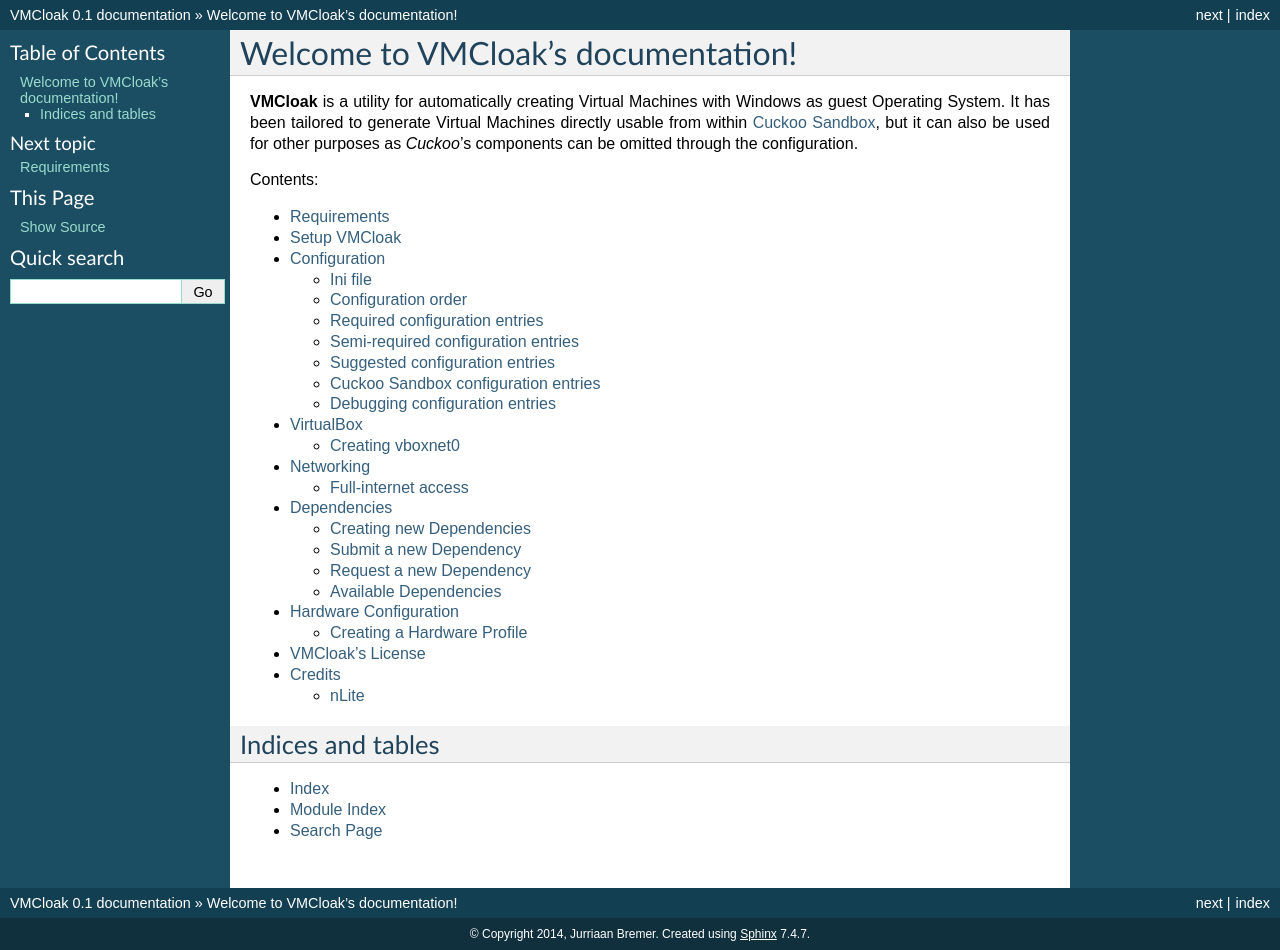
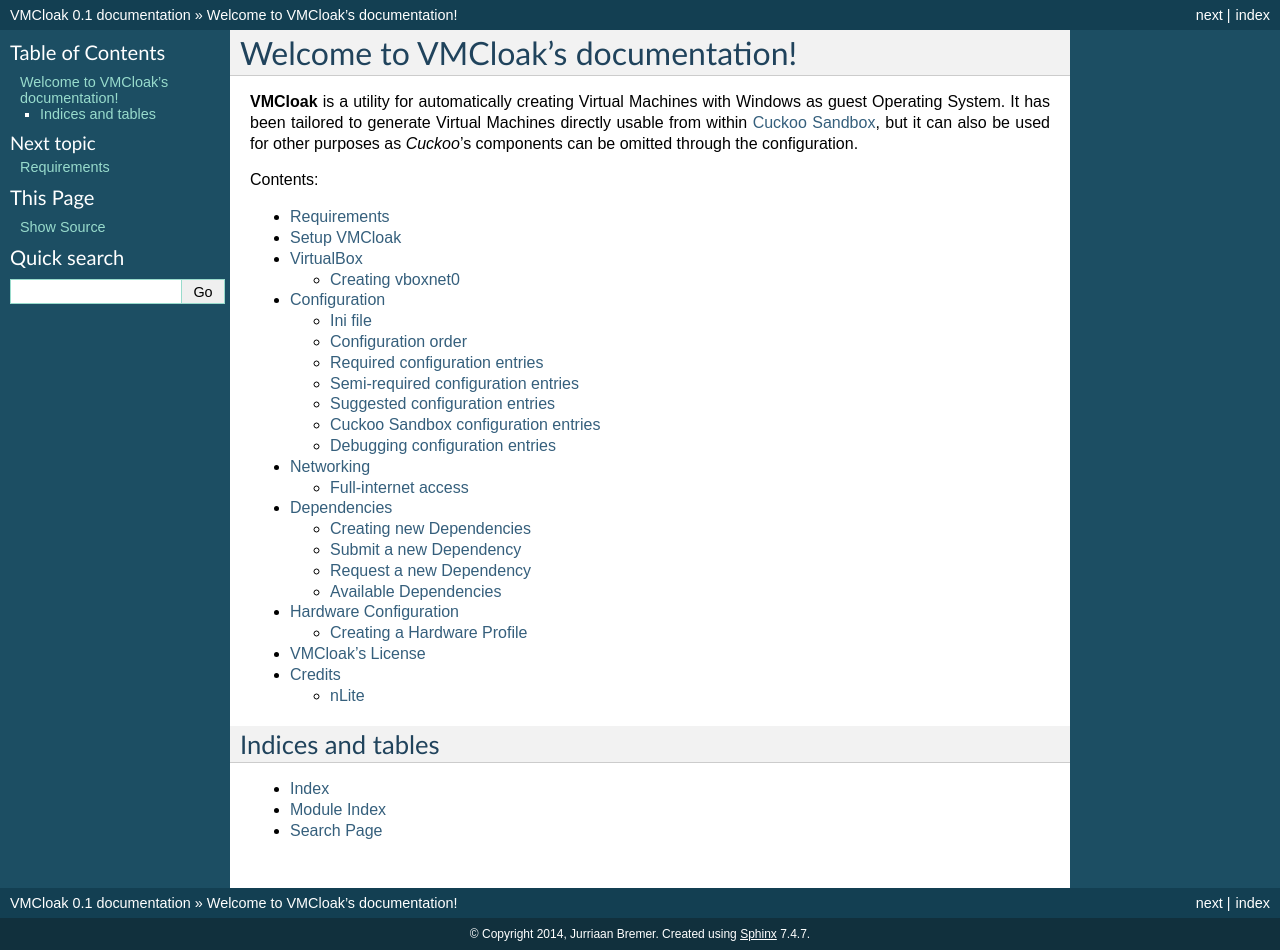
Before and after one commit to hatching/vmcloak, a Sphinx documentation site: the page built from docs/index.rst, in a window 1280 px wide. Built offline with Sphinx 7.4.7, drawn with Linux system fonts in a browser that asks for light colours.

```diff
--- a/docs/index.rst
+++ b/docs/index.rst
@@ -20,8 +20,8 @@ Contents:
 
    requirements
    setup
+   vbox
    config
-   vbox
    network
    deps
    hwconfig
```
